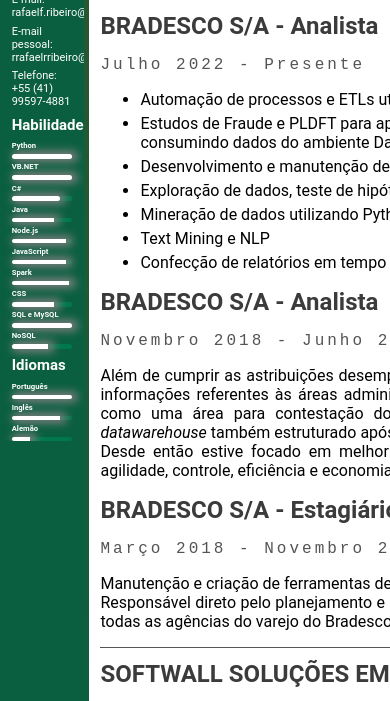
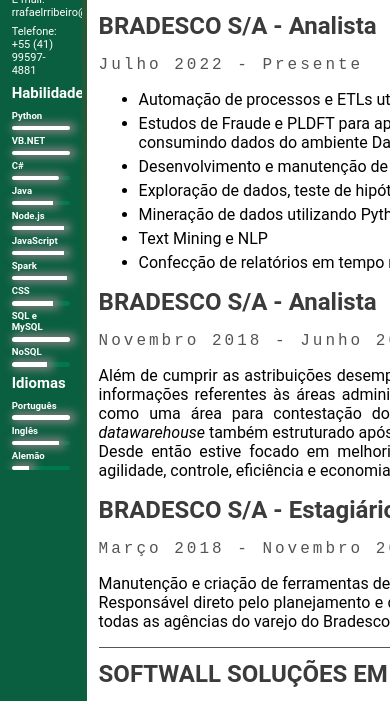
Before and after one commit to rafaelfribeiro/web-curriculum, a website: page index.html in a window 390 px wide. Shown: the part 103-804 px from the top of the page. Drawn offline with Linux system fonts and the light colour scheme.

Commit message:
remoção do email e ajuste do media query h4

```diff
--- a/index.html
+++ b/index.html
@@ -235,7 +235,7 @@
 
         @media screen and (max-height: 880px) {
             h4{
-                font-size: 0.6em!important;
+                font-size: 0.75em!important;
             }
 
             #lateral {
@@ -270,8 +270,7 @@
                     <div align="center"><img src="https://raw.githubusercontent.com/rafaelfribeiro/web-curriculum/master/Images/eu.png" alt="Avatar" class="avatar" alt="picture of Rafael"></div>
                     <h2 style="color: white;text-align: center;">Rafael Ribeiro</h2>
                     <div>
-                        <p>E-mail: rafaelf.ribeiro@bradesco.com.br</p>
-                        <p>E-mail pessoal: rrafaelrribeiro@gmail.com</p>
+                        <p>E-mail: rrafaelrribeiro@gmail.com</p>
                         <p>Telefone: +55 (41) 99597-4881</p>
                     </div>
                 </div>
```
